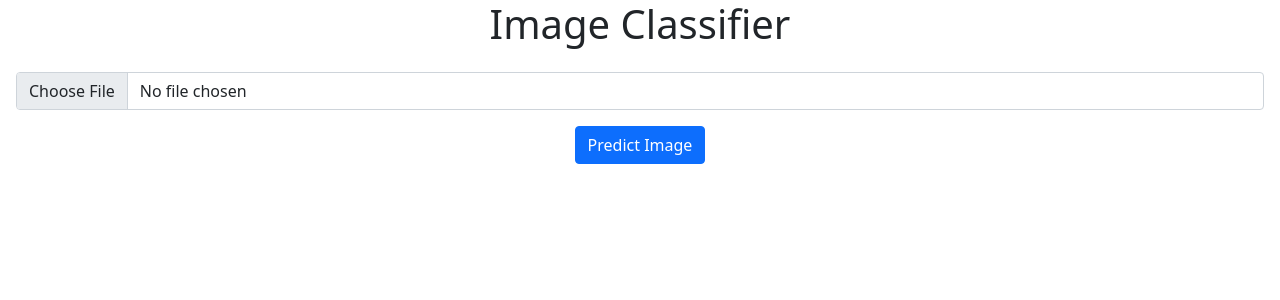
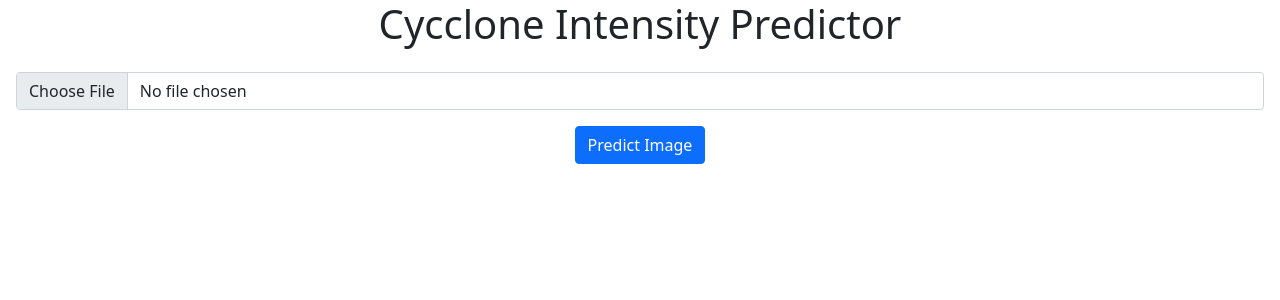
Before and after one commit to akhil99558/Cyclone, a Flask app: page / in a window 1280 px wide. Shown: the top 300 px of the page. Run offline with Flask 3, Linux system fonts and the light colour scheme.

Commit message:
Name Change

```diff
--- a/templates/index.html
+++ b/templates/index.html
@@ -6,7 +6,7 @@
     </head>
 
     <body>
-        <h1 class="text-center">Image Classifier</h1>
+        <h1 class="text-center">Cycclone Intensity Predictor</h1>
 
         <form class="p-3 text-center" action='/', method="post" enctype="multipart/form-data">
             <input class="form-control" type="file" name="imagefile" >
```
